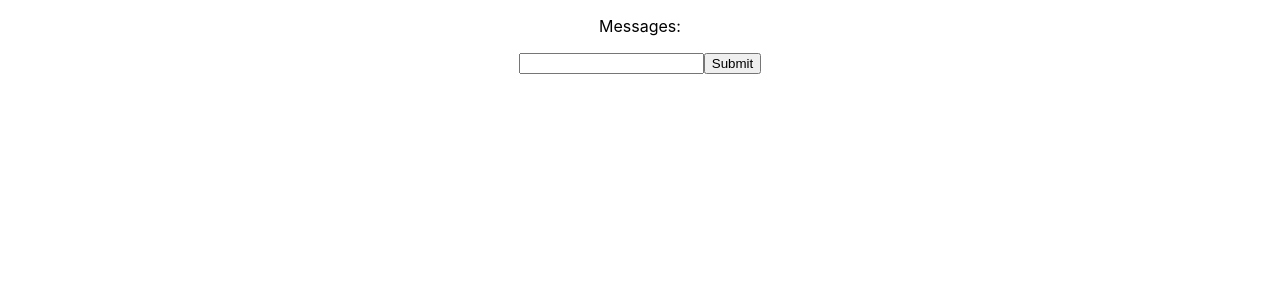
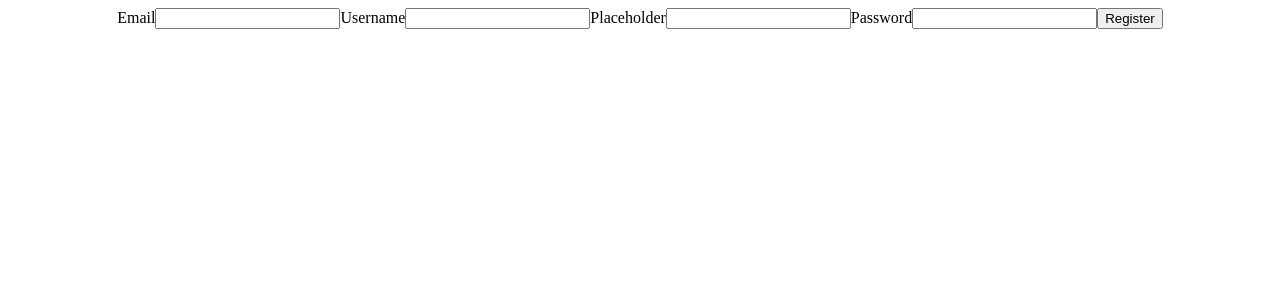
Before and after one commit to BrianCarroll112/Chat, a React (Create React App) app in the folder client/: page /register in a window 1280 px wide. Shown: the top 300 px of the page. Built offline with nearby package versions, Linux system fonts and the light colour scheme; no server answers.

Commit message:
login, register forms

```diff
--- a/client/src/App.js
+++ b/client/src/App.js
@@ -1,38 +1,55 @@
 import React, { Component } from 'react';
-import logo from './logo.svg';
 import './App.css';
 import ActionCable from 'action-cable-react-jwt';
 import { getToken } from './services/axios'
+import { Route } from 'react-router-dom';
+import { withRouter } from 'react-router';
+import Login from './components/Login'
+import Chat from './components/Chat'
+import Register from './components/Register'
 
 class App extends Component {
   constructor() {
     super()
 
     this.state = {
-      msg: ''
+      form: {
+        message: '',
+        email: '',
+        password: '',
+        picture: '',
+        username: ''
+      },
+      rooms: []
     }
 
-    this.handleSubmit = this.handleSubmit.bind(this)
+    this.handleLogin = this.handleLogin.bind(this)
     this.handleChange = this.handleChange.bind(this)
+    this.openSockets = this.openSockets.bind(this)
   }
 
-  handleSubmit(e) {
-    e.preventDefault()
-
-    // send message to websocket for chat channels based on current channel
-    // get current channel id to state?
-  }
 
   handleChange(e) {
     const { name, value } = e.target
 
-    this.setState({
-      [name]: value
+    this.setState(prevState => ({
+      form: {
+        ...prevState.form,
+        [name]: value
+      }
     })
+    )
   }
 
-  loginScript() {
-
+  async handleLogin(e) {
+    e.preventDefault()
+    const jwt = await getToken(this.state.form.email, this.state.form.password)
+    if (jwt === 404) {
+      alert('Invalid Credentials');
+    } else {
+      localStorage.setItem('jwt', jwt )
+      this.props.history.push('/chat')
+    }
   }
 
   openSockets() {
@@ -53,24 +70,36 @@ class App extends Component {
   }
 
   async componentDidMount() {
-    await getToken('test@test.com', 'test')
-    this.openSockets();
-    console.log('AFNEIONFLDKSNFAEFNKLEWAFN')
   }
 
   render() {
     return (
       <div className="App">
-        <div className="chat-box">
-          <p>Messages:</p>
-        </div>
-        <form onSubmit={this.handleSubmit}>
-          <input  onChange={this.handleChange} value={this.state.msg} name="msg" />
-          <input type="submit"/>
-        </form>
+        <Route exact path="/" render={(props) => (
+            <Login {...props}
+              handleChange={this.handleChange}
+              handleSubmit={this.handleLogin}
+              email={this.state.form.email}
+              password={this.state.form.password} />
+          )} />
+        <Route exact path="/register" render={(props) => (
+            <Register {...props}
+              handleChange={this.handleChange}
+              handleSubmit={this.handleRegister}
+              email={this.state.form.email}
+              password={this.state.form.password}
+              picture={this.state.form.picture}
+              username={this.state.form.username}
+               />
+          )} />
+        <Route exact path="/chat" render={(props) => (
+            <Chat {...props}
+              openSockets={this.openSockets}
+            />
+        )}/>
       </div>
     );
   }
 }
 
-export default App;
+export default withRouter(App);
--- /dev/null
+++ b/client/src/components/Chat.jsx
@@ -0,0 +1,20 @@
+import React, { Component } from 'react'
+
+class Chat extends Component {
+  constructor(props) {
+    super(props)
+  }
+
+  componentDidMount() {
+    this.props.openSockets()
+  }
+
+  render() {
+    return (
+      <div>
+      </div>
+    )
+  }
+}
+
+export default Chat
--- /dev/null
+++ b/client/src/components/Login.jsx
@@ -0,0 +1,25 @@
+import React from 'react'
+
+export default (props) => (
+  <div>
+    <div>
+      <form>
+        <label forHtml="email">Email</label>
+        <input name="email"
+          id="email"
+          type="email"
+          onChange={(e) => props.handleChange(e)}
+          value={props.email} />
+
+        <label>Password</label>
+        <input name="password"
+          id="password"
+          type="password"
+          onChange={props.handleChange}
+          value={props.password} />
+        <button onClick={(e) => props.handleSubmit(e)}>Login</button>
+        <button onClick={() => props.history.push('/register')}>Register</button>
+      </form>
+    </div>
+  </div>
+)
--- /dev/null
+++ b/client/src/components/Register.jsx
@@ -0,0 +1,40 @@
+import React from 'react';
+
+export default (props) => (
+  <div>
+    <div>
+      <form onSubmit={(e) => props.handleSubmit(e)}>
+
+        <label forHtml="email">Email</label>
+        <input name="email"
+          id="email"
+          type="email"
+          onChange={(e) => props.handleChange(e)}
+          value={props.email} />
+
+        <label forHtml="username">Username</label>
+        <input name="username"
+          id="username"
+          onChange={(e) => props.handleChange(e)}
+          value={props.username} />
+
+        <label forHtml="placeholder">Placeholder</label>
+        <input name="picture"
+          id="picture"
+          type="text"
+          onChange={(e) => props.handleChange(e)}
+          value={props.picture} />
+
+
+        <label>Password</label>
+        <input name="password"
+          id="password"
+          type="password"
+          onChange={props.handleChange}
+          value={props.password} />
+
+        <input type="submit" value="Register" />
+      </form>
+    </div>
+  </div>
+)
--- a/client/src/index.js
+++ b/client/src/index.js
@@ -1,7 +1,11 @@
 import React from 'react';
 import ReactDOM from 'react-dom';
-import './index.css';
 import App from './App';
+import { BrowserRouter as Router } from 'react-router-dom';
 
 ReactDOM.render(
-    <App />, document.getElementById('root'));
+  <Router>
+    <App />
+  </Router>,
+  document.getElementById("root")
+);
--- a/client/src/services/axios.js
+++ b/client/src/services/axios.js
@@ -2,8 +2,12 @@ import axios from 'axios'
 const BASE_URL = 'http://localhost:3000'
 
 const getToken =  async (email, password) => {
-  const resp = await axios.post(`${BASE_URL}/user_token`, {auth: {email, password}})
-  localStorage.setItem('jwt', resp.data.jwt)
+  try {
+    const resp = await axios.post(`${BASE_URL}/user_token`, {auth: {email, password}})
+    return (resp.data.jwt)
+  } catch(e) {
+    return (404)
+  }
 }
 
 
```
Also changed, not shown: 1 other file (tests, documents, lock files or other folders).
